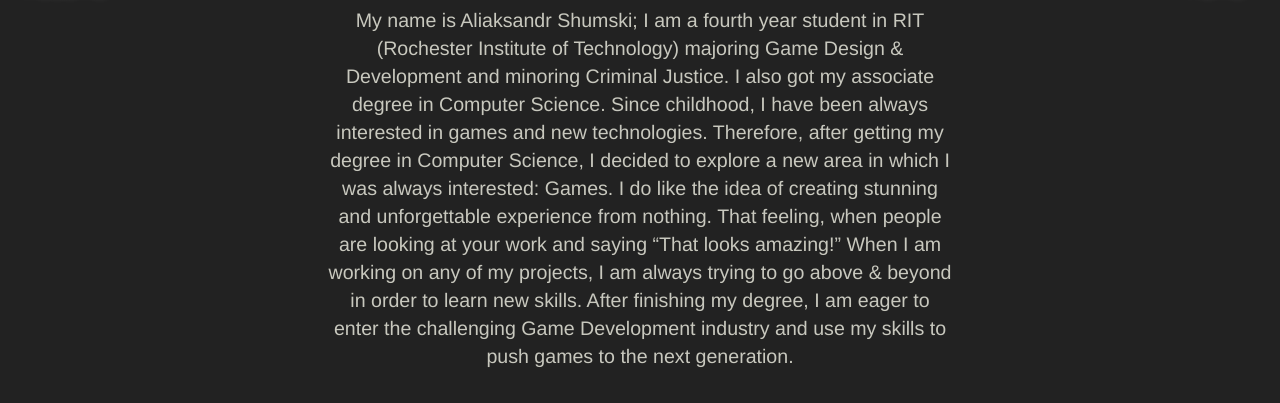
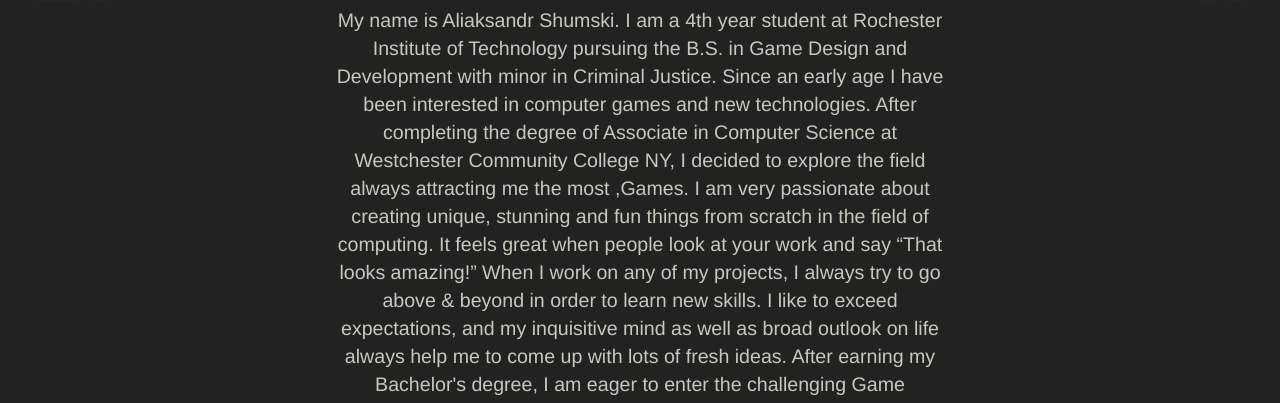
Before and after one commit to Sasha-Shum/website, a plain HTML site: page about.html in a window 1280 px wide. Shown: the part 108-511 px from the top of the page. Drawn offline with nearby package versions, Linux system fonts and the light colour scheme.

Commit message:
About me description change

```diff
--- a/about.html
+++ b/about.html
@@ -35,8 +35,7 @@
 	</div>
 	<div class="container-fluid pageBody mPageAnimation">
 		<div class="AboutMeInfo text-center">
-			<p>My name is Aliaksandr Shumski; I am a fourth year student in RIT (Rochester Institute of Technology) 	majoring Game Design & Development and minoring Criminal Justice.  I also got my associate degree in Computer Science.  Since childhood, I have been always interested in games and new technologies. Therefore, after getting my degree in Computer Science, I decided to explore a new area in which I was always interested: Games.  I do like the idea of creating stunning and unforgettable experience from nothing. That feeling, when people are looking at your work and saying “That looks amazing!”  When I am working on any of my projects, I am always trying to go above & beyond in order to learn new skills.
-			After finishing my degree, I am eager to enter the challenging Game Development industry and use my skills to push games to the next generation.</p>
+			<p>My name is Aliaksandr Shumski. I am a 4th year student at Rochester Institute of Technology pursuing the B.S. in Game Design and Development with minor in Criminal Justice. Since an early age I have been interested in computer games and new technologies. After completing the degree of Associate in Computer Science at Westchester Community College NY, I decided to explore the field always attracting me the most ,Games. I am very passionate about creating unique, stunning and fun things from scratch in the field of computing. It feels great when people look at your work and say “That looks amazing!”  When I work on any of my projects, I always try to go above & beyond in order to learn new skills. I like to exceed expectations, and  my inquisitive mind as well as broad outlook on life always help me to come up with lots of fresh ideas. After earning my Bachelor's degree, I am eager to enter the challenging Game Development industry and use my skills to push exciting video game products to the next generation.</p>
 		</div>
 		<div class="icons">
 			<a href="https://www.linkedin.com/in/aliaksandrshumski">
```
